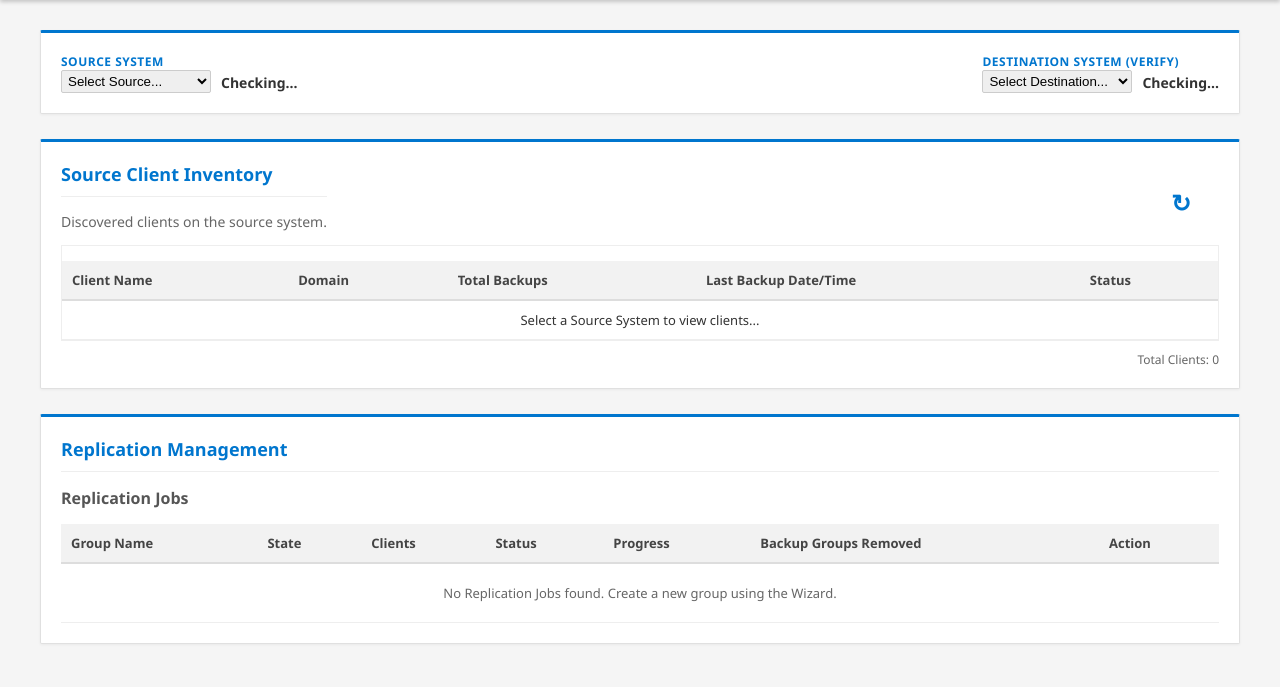
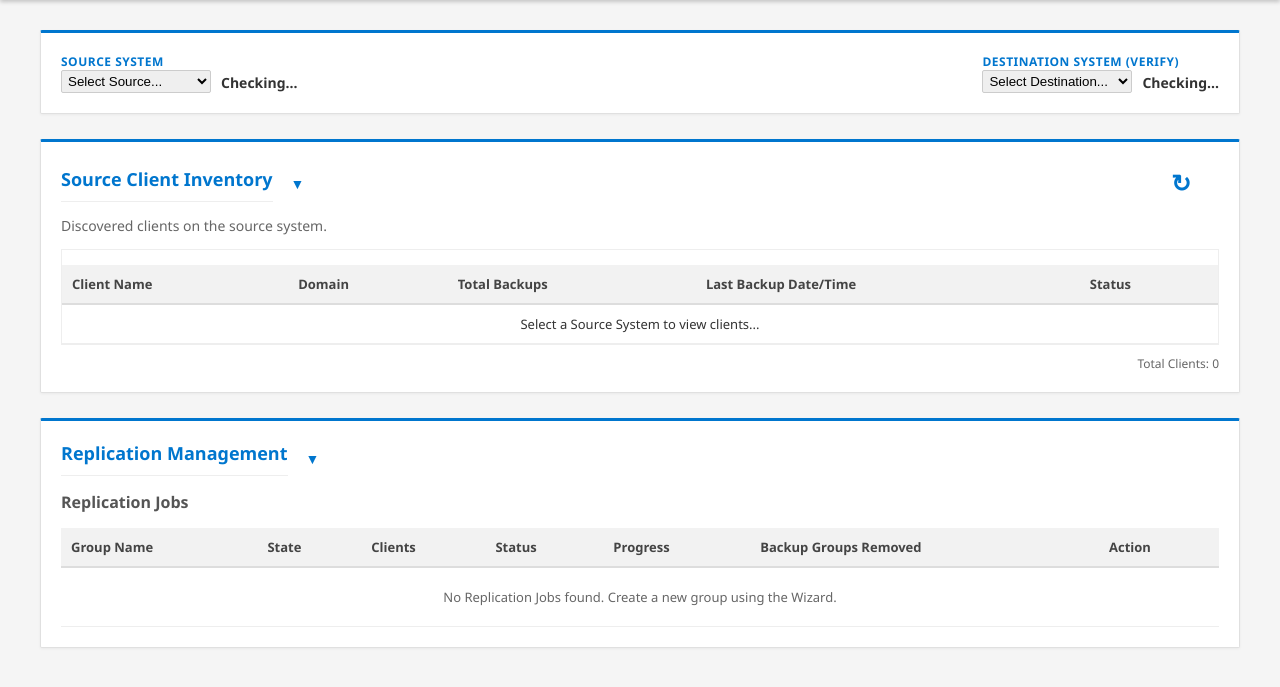
Before and after one commit to cshoesmith/avamar_migration_manager_kimi, a Flask app: template templates/index.html in a window 1280 px wide. Shown: the part 54-741 px from the top of the page. Run offline with Flask 3, Linux system fonts and the light colour scheme; the template is opened without the code that fills it, so the values that code supplies are empty.

Commit message:
Add collapse/expand buttons to section headers
- Added collapse button (▼/▶) to Source Client Inventory section
- Added collapse button (▼/▶) to Replication Management section
- Added CSS styling for collapse buttons with hover effects
- Added toggleSection() JavaScript function for smooth expand/collapse
- Sections can be collapsed/expanded independently
- Arrow icon changes direction based on state

```diff
--- a/templates/index.html
+++ b/templates/index.html
@@ -239,6 +239,32 @@
             font-weight: 500;
         }
 
+        /* Section Collapse Button Styles */
+        .collapse-btn {
+            background: transparent;
+            border: none;
+            color: #0076CE;
+            font-size: 14px;
+            cursor: pointer;
+            padding: 4px 8px;
+            margin-left: 10px;
+            border-radius: 3px;
+            transition: background-color 0.2s;
+        }
+        .collapse-btn:hover {
+            background-color: rgba(0, 118, 206, 0.1);
+        }
+        .section-content {
+            transition: max-height 0.3s ease-out, opacity 0.3s ease-out;
+            max-height: 2000px;
+            opacity: 1;
+            overflow: hidden;
+        }
+        .section-content.collapsed {
+            max-height: 0;
+            opacity: 0;
+        }
+
         /* Modals */
         .modal-overlay {
             display: none; /* Hidden by default */
@@ -548,9 +574,9 @@
         <!-- Section 1: Source Client Inventory -->
         <div class="section">
             <div style="display:flex; justify-content:space-between; align-items:center;">
-                <div>
-                     <h2>Source Client Inventory</h2>
-                     <p>Discovered clients on the source system.</p>
+                <div style="display:flex; align-items:center;">
+                     <h2 style="margin:0;">Source Client Inventory</h2>
+                     <button class="collapse-btn" onclick="toggleSection('sourceInventory')" title="Collapse/Expand">&#9660;</button>
                 </div>
                 <div>
                     <button id="btnRefreshSource" onclick="scanClients()" title="Rescan Source" style="background-color: transparent; color: #0076CE; border:none; font-size:24px; cursor:pointer;">
@@ -560,6 +586,8 @@
                 </div>
             </div>
 
+            <div id="sourceInventory" class="section-content">
+                <p style="margin-top:10px; color:#666;">Discovered clients on the source system.</p>
                 <div class="scrollable-table" style="max-height: 250px;">
                     <table id="dashClientTable">
                         <thead>
@@ -580,14 +608,19 @@
                     Total Clients: <span id="dashClientCount">0</span>
                 </div>
             </div>
+        </div>
 
         <!-- Section 2: Destination (Managed in Settings/Header) -->
 
 
         <!-- Section 3: Replication -->
         <div class="section">
-            <h2>Replication Management</h2>
-
+            <div style="display:flex; align-items:center;">
+                <h2 style="margin:0;">Replication Management</h2>
+                <button class="collapse-btn" onclick="toggleSection('replicationContent')" title="Collapse/Expand">&#9660;</button>
+            </div>
+
+            <div id="replicationContent" class="section-content">
                 <span id="replStatus" style="font-weight: 600;"></span>
 
                 <div style="display:flex; justify-content:space-between; align-items:center; margin-top: 15px;">
@@ -616,6 +649,7 @@
                 </div>
             </div>
         </div>
+    </div>
 
     <script>
         // Inject server-side variables securely
@@ -806,6 +840,21 @@
                 return `${day}/${month}/${year} ${hours}:${minutes} ${ampm}`;
             } catch (e) {
                 return dateStr;
+            }
+        }
+
+        // Section Collapse/Expand Toggle
+        function toggleSection(sectionId) {
+            const content = document.getElementById(sectionId);
+            const btn = event.target;
+            if (content.classList.contains('collapsed')) {
+                content.classList.remove('collapsed');
+                btn.innerHTML = '&#9660;'; // Down arrow
+                btn.title = 'Collapse';
+            } else {
+                content.classList.add('collapsed');
+                btn.innerHTML = '&#9654;'; // Right arrow
+                btn.title = 'Expand';
             }
         }
 
```
Lines whose indentation alone changed are shown as unchanged.
